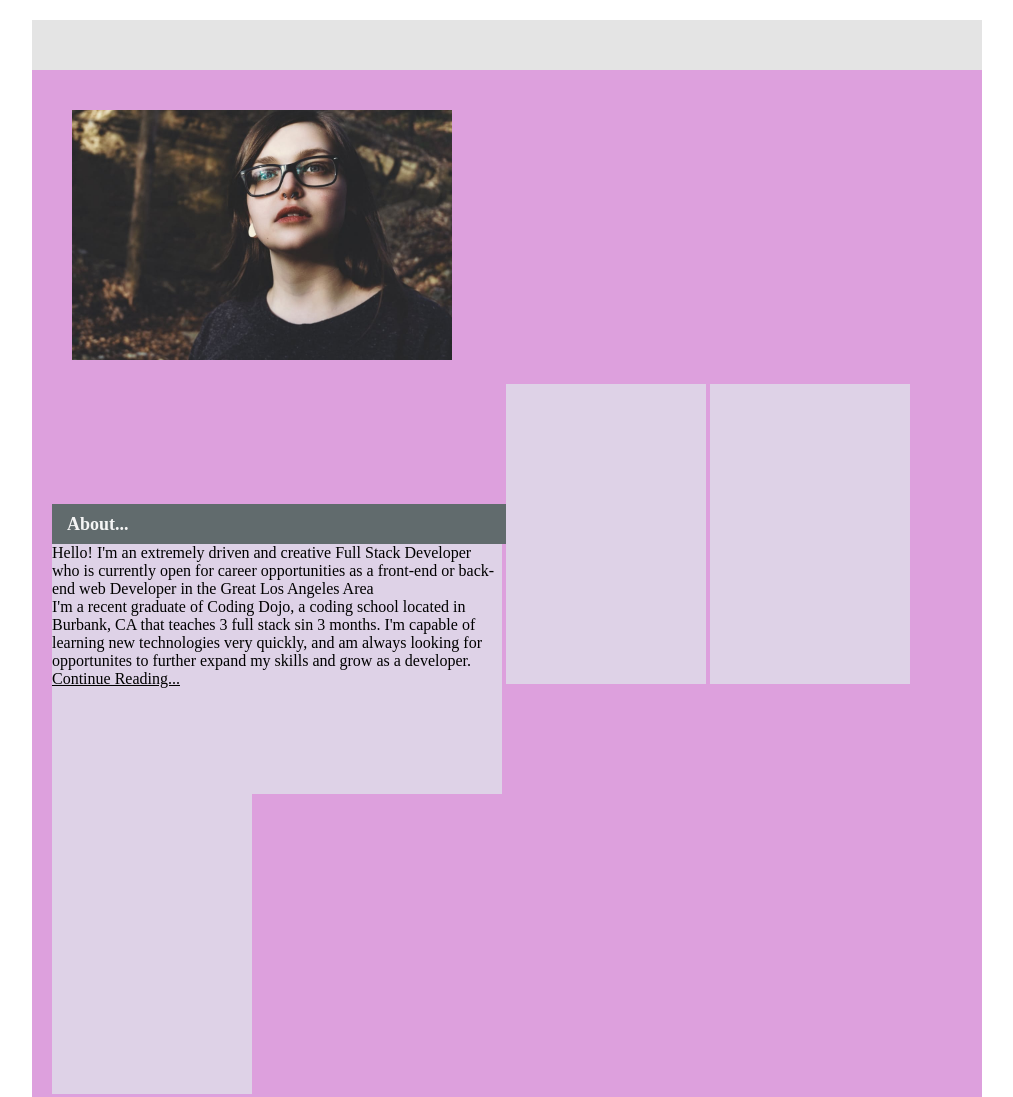
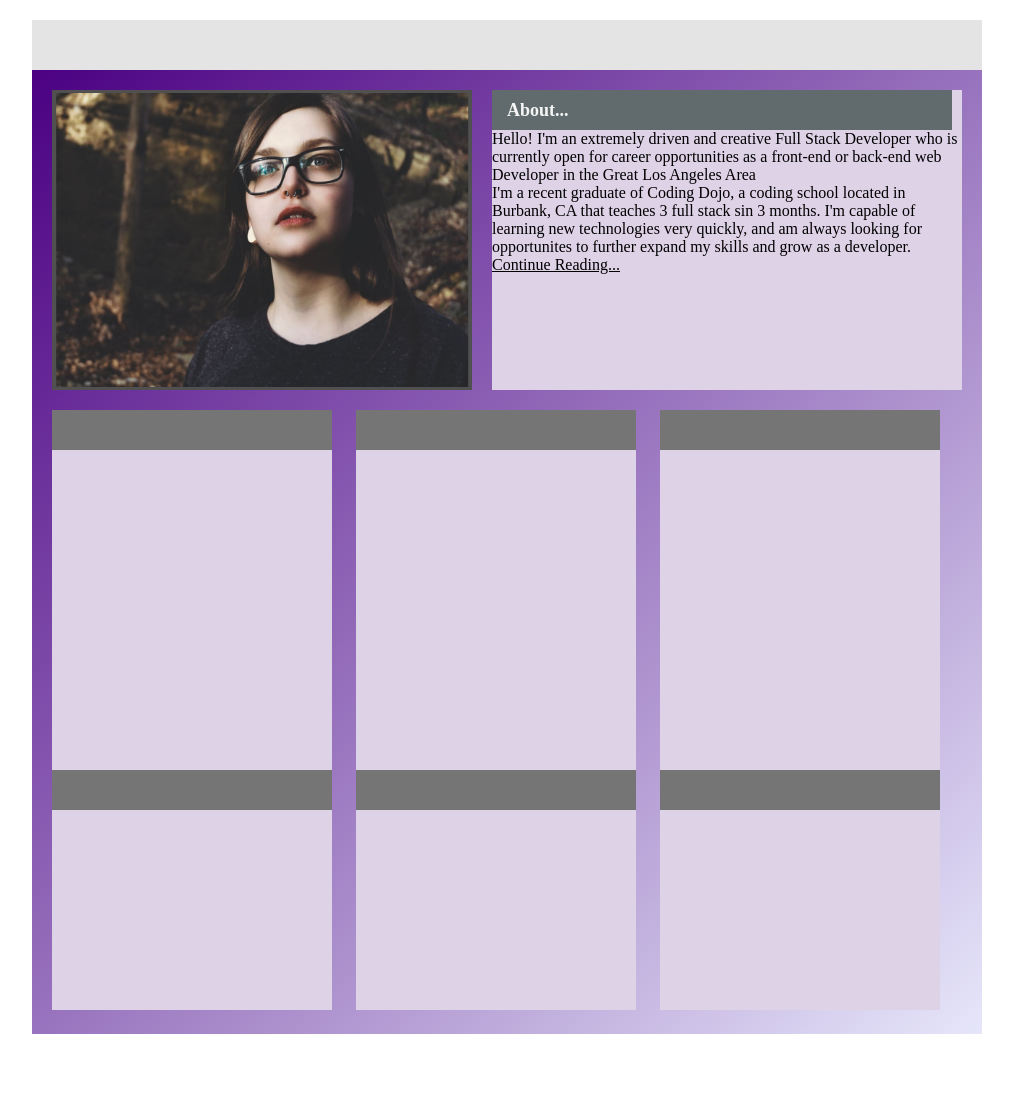
Before and after one commit to paulwine/Portfolio1Project, a plain HTML site: page index.html in a window 1280 px wide. Shown: the top 1097 px of the page, without its empty margins (133-1146 px from the left). After the commit the page ends 1054 px from the top, so only its background shows below. Drawn offline with Linux system fonts and the light colour scheme.

Commit message:
Progess. Main gradient added.  Boxes created and alligned.

```diff
--- a/index.html
+++ b/index.html
@@ -8,9 +8,13 @@
        <div id="wrapper">
 
          <div id="header"></div>
+
          <div id="backdrop">
 
-           <div><img src= "photo_of_me.jpg" alt="me" height="250" width="380";></div>
+
+           <div id="navigation">
+
+            <img src= "photo_of_me.jpg" alt="me" height="250" width="420";></div>
                 <div id="main_content">
                   <div class= "subcontents">
                       <h2>About...</h2>
@@ -27,15 +31,27 @@
                   </p>
                   <a>Continue Reading...</a>
             </div>
-            <div id="box1">
 
+                <div id="mainBox">
+                  <div id="boxHead"></div>
+                  <div id="box1"></div>
+                  <div id="boxHead"></div>
+                  <div id="box2"></div>
+                </div>
+
+                <div id="mainBox">
+                    <div id="boxHead"></div>
+                    <div id="box1"></div>
+                    <div id="boxHead"></div>
+                    <div id="box2"></div>
+                  </div>
+
+                     <div id="mainBox">
+              <div id="boxHead"></div>
+              <div id="box1"></div>
+              <div id="boxHead"></div>
+              <div id="box2"></div>
             </div>
-            <div id="box1">
-
-              </div>
-              <div id="box1">
-
-                </div>
 
 
             </div>
--- a/style.css
+++ b/style.css
@@ -11,15 +11,43 @@
    }
    #backdrop{
        width:900;
-       background-color: plum;
+       background-color; background: linear-gradient(to bottom right, indigo, lavender);
        padding: 20px;
    }
+   #blockArray{
+       display:block;
+    height: 350px;
+    width: 1100px;
+   }
+
+   #mainBox{
+       margin-top:20px;
+       width:280px;
+       Height: 600px;
+       margin-right: 20px;
+       display: inline-block;
+
+   }
+
    #box1{
-       height: 300px;
-       width: 200px;
-       display: inline-block;
+       height: 320px;
+       width: 280px;
+       display: block;
         background-color: rgb(222, 210, 231);
+
    }
+   #box2{
+    height: 200px;
+    width: 280px;
+    display: block;
+     background-color: rgb(222, 210, 231);
+}
+#boxHead{
+    height: 40px;
+    width: 280px;
+    display: block;
+     background-color: rgb(117, 117, 117);
+}
    #header{
 
     height: 50px;
@@ -27,20 +55,21 @@
 
 
    }
+
    #navigation{
-    display: inline-block;
+    float: left;
     vertical-align: top;
     height: 300px;
-    width: 450px;
+    width: 420px;
     margin-right: 15px;
     background-color: rgb(80, 80, 80);
-    M
 
    }
    #main_content{
-    display: inline-block;
-    height: 290px;
-    width: 450px;
+
+  float: right;
+    height: 300px;
+    width: 470px;
     background-color:rgb(222, 210, 231);
 
    }
@@ -60,11 +89,14 @@
    }
 
    img{
-   display: inline-block;
-    border-color: rgb(80, 80, 80);
-    border-width: 5px;
-    border: 25px;
-    padding: 20px;
+   height:98%;
+   width:98%;
+   float:center;
+   margin: 0;
+   position: relative;
+   top: 50%;
+   left: 50%;
+   transform: translate(-50%, -50%)
    }
    h2{
        color: whitesmoke;
```
Also changed, not shown: 1 other file.
